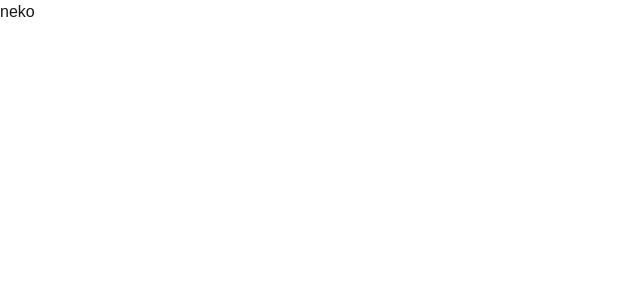
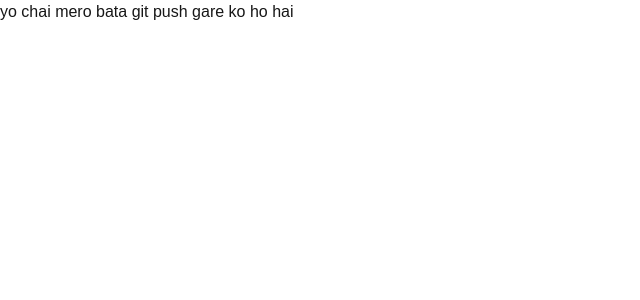
Before and after one commit to NekoBeast/thriftShops, a Next.js app: page / in a window 1280 px wide. Shown: the top 300 px of the page, without its empty margins (0-640 px from the left). Built offline with nearby package versions, Linux system fonts and the light colour scheme.

Commit message:
hai ta la

```diff
--- a/src/app/page.tsx
+++ b/src/app/page.tsx
@@ -1,5 +1,5 @@
 import Image from "next/image";
 
 export default function Home() {
-  return <h1>neko</h1>;
+  return <h1>yo chai mero bata git push gare ko ho hai</h1>;
 }
```
Also changed, not shown: src/nav.js (deleted).
